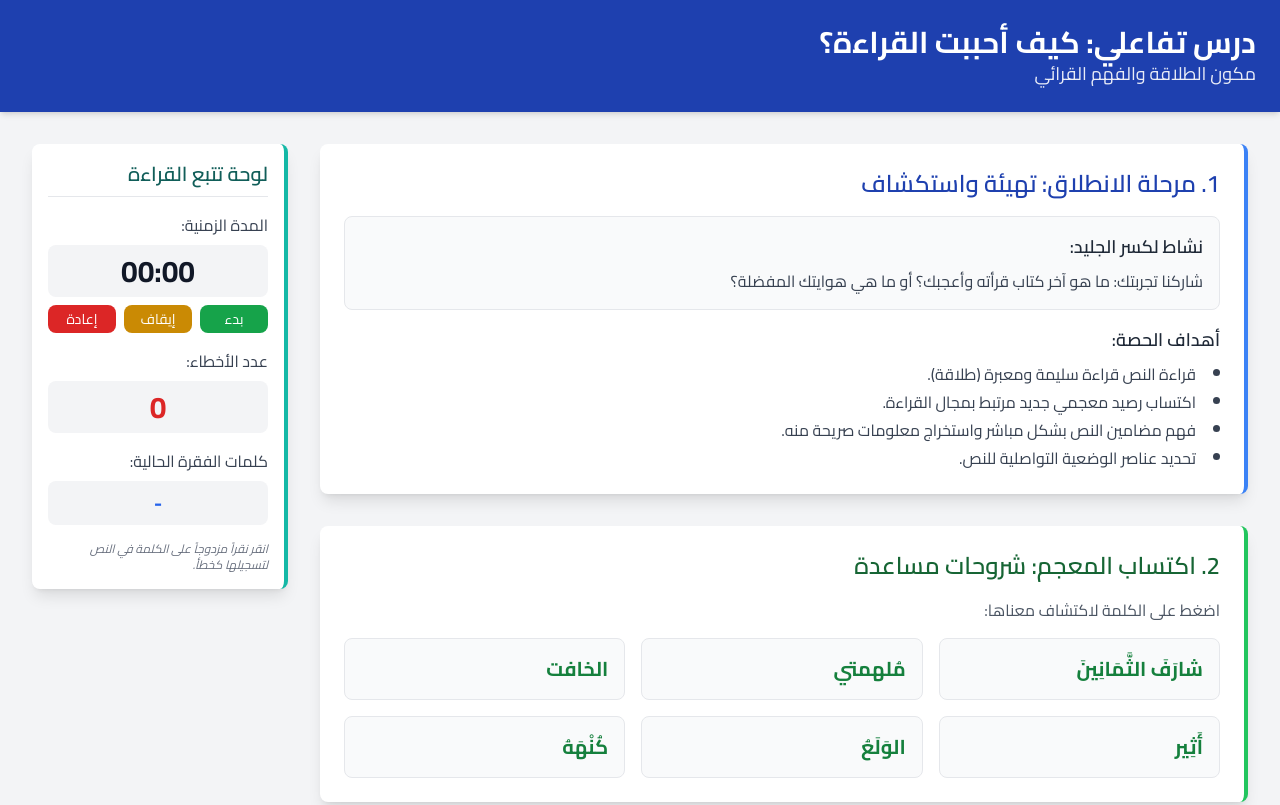
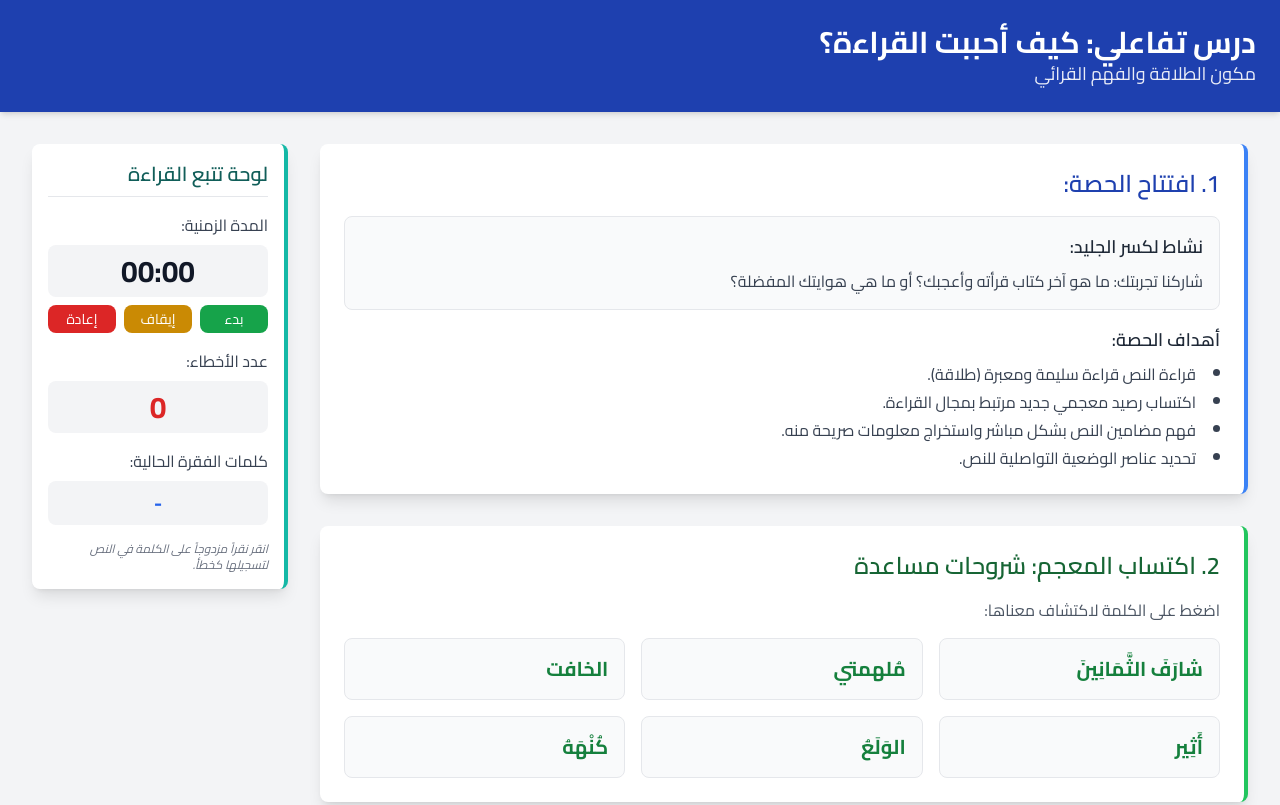
Before and after one commit to rachidoutgadirt-byte/Interactive-lesson, a plain HTML site: page index.html in a window 1280 px wide. Shown: the top 805 px of the page. Drawn offline with nearby package versions, Linux system fonts and the light colour scheme.

Commit message:
Update section heading from 'مرحلة الانطلاق' to 'افتتاح الحصة'

```diff
--- a/index.html
+++ b/index.html
@@ -102,7 +102,7 @@
 
             <!-- 1. مرحلة الانطلاق (من البطاقة التقنية) -->
             <section id="opening" class="bg-white rounded-lg shadow-lg p-6 mb-8 border-r-4 border-blue-500">
-                <h2 class="text-2xl font-semibold text-blue-800 mb-4">1. مرحلة الانطلاق: تهيئة واستكشاف</h2>
+                <h2 class="text-2xl font-semibold text-blue-800 mb-4">1. افتتاح الحصة: </h2>
                 <div class="bg-gray-50 p-4 rounded-lg border border-gray-200 mb-4">
                     <h3 class="text-lg font-semibold mb-2">نشاط لكسر الجليد:</h3>
                     <p class="text-gray-700">شاركنا تجربتك: ما هو آخر كتاب قرأته وأعجبك؟ أو ما هي هوايتك المفضلة؟</p>
```
